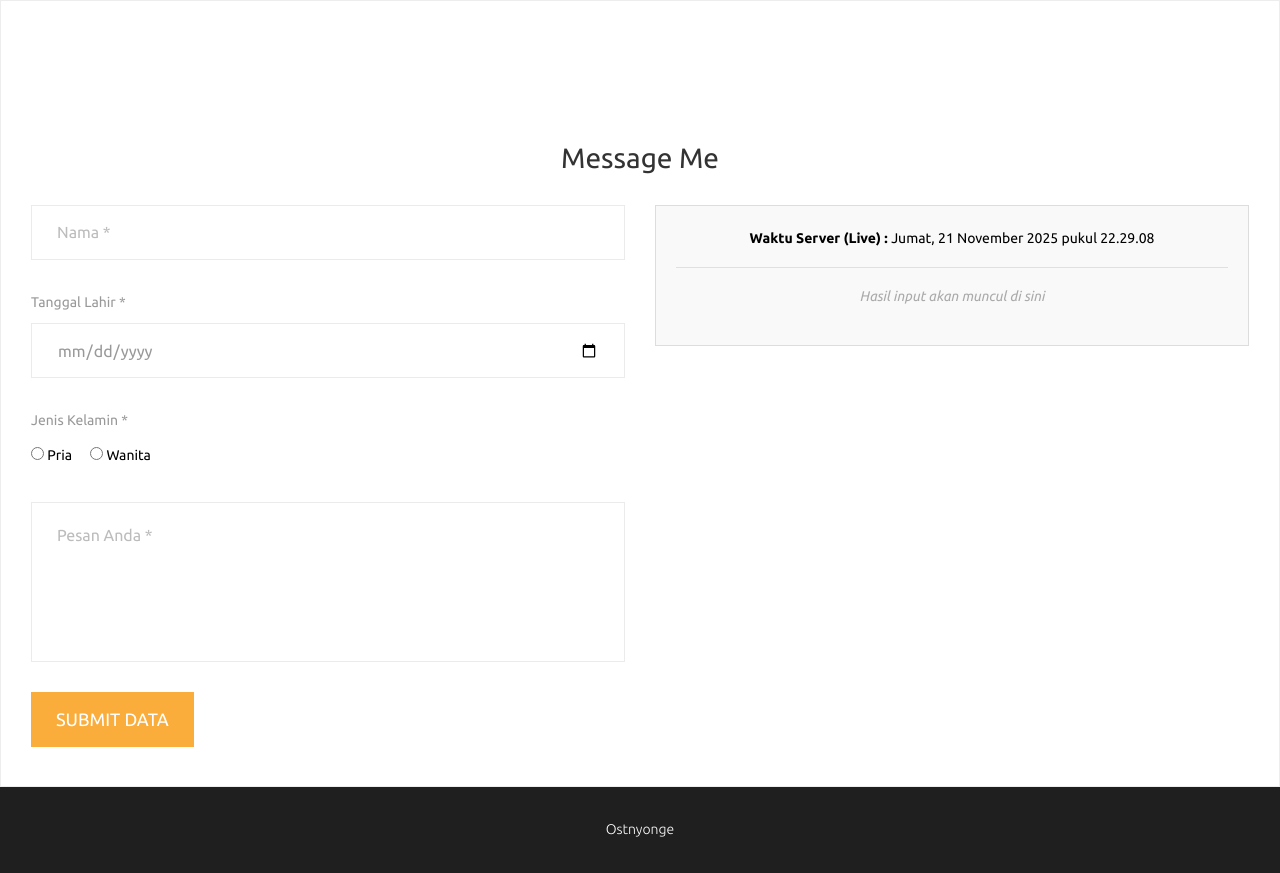
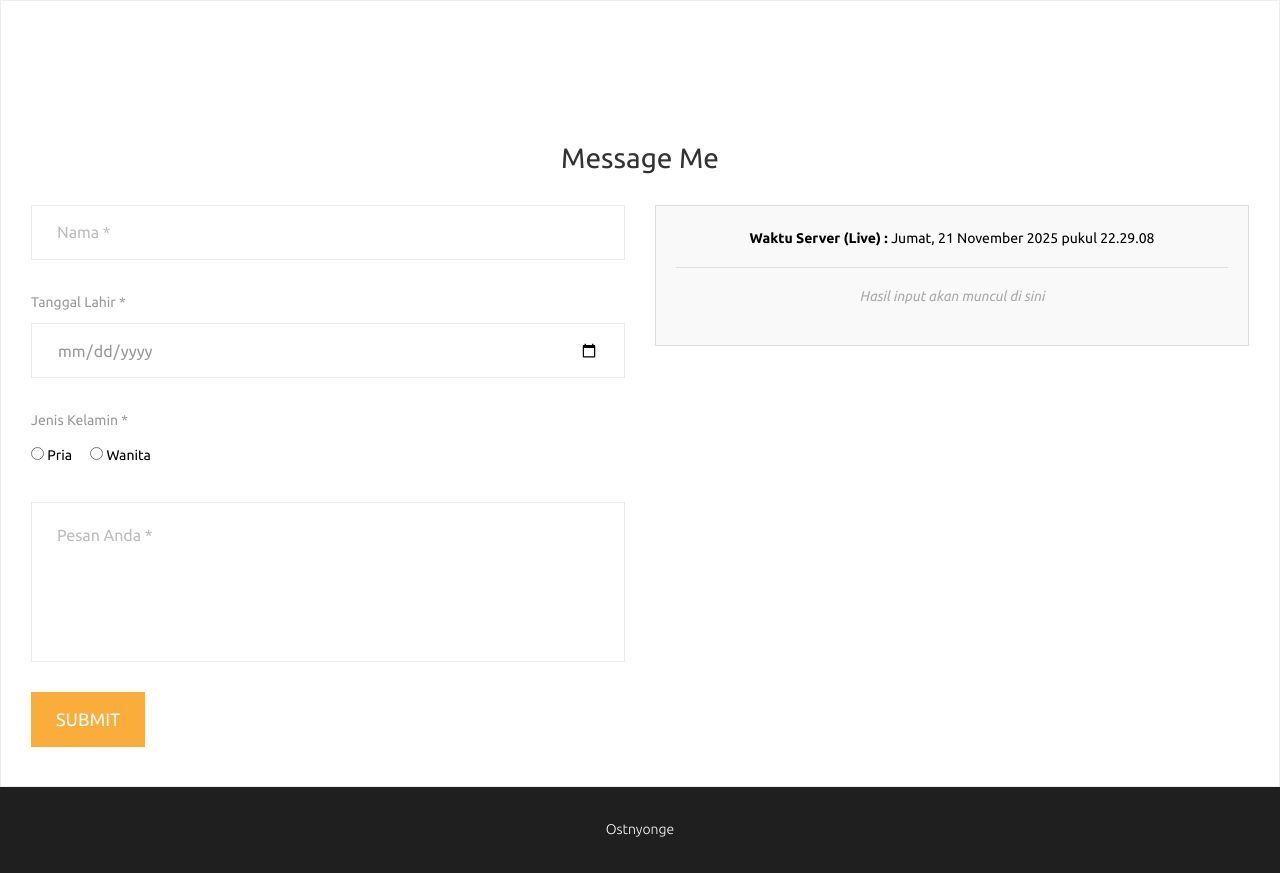
Before and after one commit to ostnyonge/CodingCamp-17Nov25-Octo_Seven_Talahatu, a plain HTML site: page index.html in a window 1280 px wide. Shown: the part 2566-3439 px from the top of the page. Drawn offline with Linux system fonts and the light colour scheme.

Commit message:
Remove extra text from submit button in HTML

```diff
--- a/index.html
+++ b/index.html
@@ -267,8 +267,7 @@
 					</div>
 
 					<div id="success"></div>
-					<button id="submitDataButton" class="sim-btn btn-new from-middle animated" type="submit">SUBMIT
-						DATA</button>
+					<button id="submitDataButton" class="sim-btn btn-new from-middle animated" type="submit">SUBMIT</button>
 				</form>
 			</div>
 			<div class="col-md-6">
```
